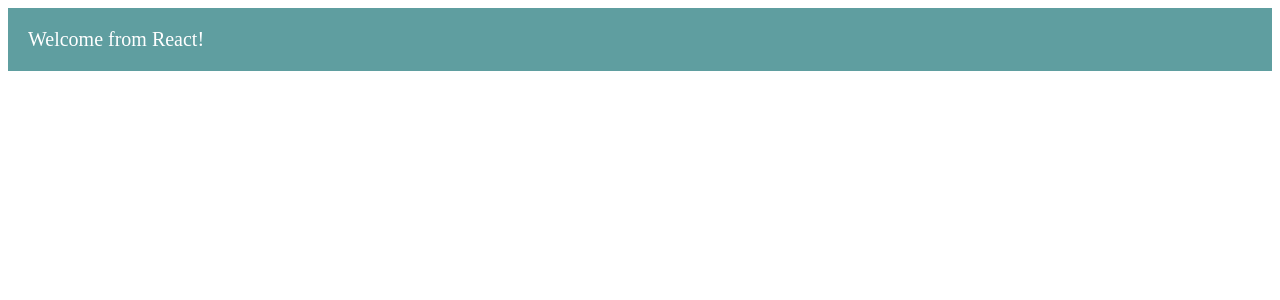
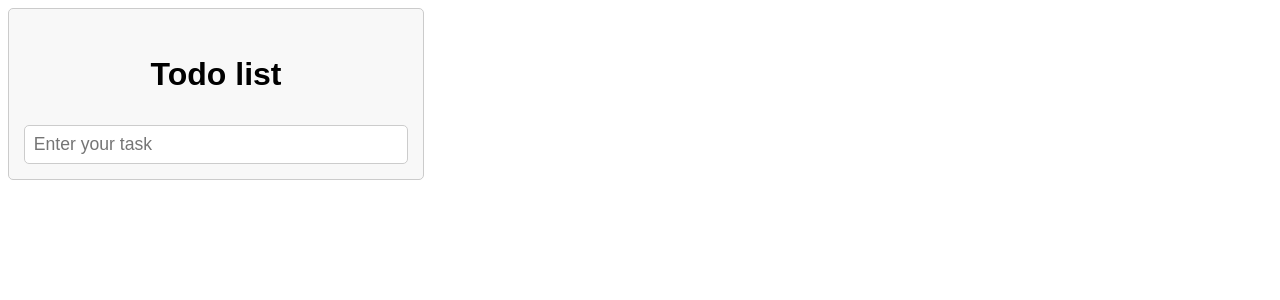
Before and after one commit to nguyenkhois/react-redux-simple-todo-list, a React app: page / in a window 1280 px wide. Shown: the top 300 px of the page. Built offline with nearby package versions, Linux system fonts and the light colour scheme; the HTML template or start-up script is replaced by a standard one.

Commit message:
Added example

```diff
--- a/package.json
+++ b/package.json
@@ -27,6 +27,7 @@
     "babel-preset-react": "^6.24.1",
     "babel-preset-stage-1": "^6.24.1",
     "css-loader": "^1.0.0",
+    "prop-types": "^15.6.2",
     "style-loader": "^0.21.0",
     "webpack": "^4.16.5",
     "webpack-cli": "^3.1.0",
--- a/src/app.jsx
+++ /dev/null
@@ -1,13 +0,0 @@
-import React, { Component } from 'react';
-import { Hello } from './hello';
-
-export default class App extends Component{
-    //Do stuff
-
-    //Render
-    render(){
-        return(
-            <Hello/>
-        );
-    }
-};
--- a/src/hello.jsx
+++ /dev/null
@@ -1,14 +0,0 @@
-import React, { Component } from 'react';
-
-export class Hello extends Component{
-    //Do stuff
-
-    //Render
-    render(){
-        return(
-            <div className="welcome">
-                Welcome from React!
-            </div>
-        );
-    }
-};
--- a/src/index.jsx
+++ b/src/index.jsx
@@ -1,10 +1,168 @@
-import React from 'react';
+import React, { Component } from 'react';
 import { render } from 'react-dom';
+import { createStore } from 'redux';
+import { Provider, connect } from 'react-redux';
 
 import css from './styles.css';
-import App from './app';
+import { TodoList, DoneList } from './list-render';
 
+/**
+ * STEP 0 - STRUCTURES
+ * For the main state object that is an object array
+ * let state = [{task1}, {task2}, {task3}, {taskn}];
+ *
+ * For the action object
+ * let action = {
+ *      type: 'YOUR_TYPE',
+ *      task: { id: <task_id>,
+ *              description: <task_description>,
+ *              isDone: <task_status:true/false> }
+ * }
+ *
+ * For a task (an item)
+ * let task = { id: <task_id>,
+ *              description: <task_description>,
+ *              isDone: <task_status:true/false> }
+ */
+
+
+/**
+ * STEP 1 - Creating reducer
+ * Input: state, action
+ * Output: a new state
+ */
+export let userReducer = (state, action) => {
+    state === undefined ? state = [] : null; // MAIN STATE
+
+    switch (action.type){
+        case 'ADD_TASK':
+            return state.concat(action.task);
+            break;
+        case 'REMOVE_TASK':
+            return state.filter((item) => item.id !== action.task.id);
+            break;
+        case 'CHECKED':
+            const itemIndex = state.findIndex((item) => item.id === action.task.id);
+            const newState = state.map((item, index) => index === itemIndex ? {...item, isDone: !item.isDone} : item);
+            return newState;
+            break;
+        case 'REMOVE_COMPLETED':
+            return state.filter((item) => !item.isDone);
+            break;
+        default:
+            return state;
+            break;
+    }
+};
+
+/**
+ * STEP 2 - Creating store
+ */
+const store = createStore(userReducer);
+
+/**
+ * STEP 3 - Creating Redux dispatchs (actions)
+ * View again step 0 to understand a dispatch (action) structure
+ * An action must has @type and @task
+ */
+const actionAddTask = (item) => ({ type: 'ADD_TASK', task: item });
+const actionRemoveTask = (item) => ({ type: 'REMOVE_TASK', task: item });
+const actionChecked = (item) => ({ type: 'CHECKED', task: item });
+const actionRemoveCompleted = () => ({ type: 'REMOVE_COMPLETED' });
+
+/**
+ * STEP 4A - Mapping all Redux dispatchs (actions) to React props
+ */
+const mapDispatchToProps = {
+    actionAddTask,
+    actionRemoveTask,
+    actionChecked,
+    actionRemoveCompleted
+};
+
+/**
+ * STEP 4B - Mapping Redux state to React props
+ * Redux state is @state that is default
+ * React prop is @todos that you name it
+ */
+const mapStateToProps = (state) => {
+    return {
+        todos: state
+    };
+};
+
+/**
+ * STEP 4C - Main class component
+ */
+export class TodoApp extends Component {
+    handleEnterKey = (e) => {
+        const userInput = e.target.value.trim(); // Get data from text input
+        if (e.keyCode === 13 && userInput.length > 0) {
+            const newItem = {
+                id: Date.now(),
+                description: userInput,
+                isDone: false
+            };
+            this.props.actionAddTask(newItem); // Using Redux dispatch on step 3
+
+            e.target.value = ''; // Clear text input
+        }
+    }
+
+    handleCheck = (itemId, e) => {
+        e.preventDefault();
+        const checkedItem = { id: itemId };
+        this.props.actionChecked(checkedItem);
+    }
+
+    handleRemove = (itemId, e) => {
+        e.preventDefault();
+        const removedItem = { id: itemId };
+        this.props.actionRemoveTask(removedItem);
+    }
+
+    handleClearCompleted = (e) => {
+        e.preventDefault();
+        this.props.actionRemoveCompleted();
+    }
+
+    render(){
+        let todoTasks = this.props.todos.filter((item) => !item.isDone);
+        let doneTasks = this.props.todos.filter((item) => item.isDone);
+        return(
+            <div>
+                {   // Using for showing the main state
+                    console.log('this.props.todos', this.props.todos)
+                }
+
+                <p>Todo list</p>
+                <input onKeyDown={(e)=>this.handleEnterKey(e)}
+                    type="text" minLength="1" maxLength="50" placeholder="Enter your task"/>
+
+                <TodoList items={todoTasks}
+                    fnCheck={(itemId, e)=>this.handleCheck(itemId, e)}
+                    fnRemove={(itemId, e)=>this.handleRemove(itemId, e)}/>
+
+                <DoneList items={doneTasks}
+                    fnCheck={(itemId, e)=>this.handleCheck(itemId, e)}
+                    fnRemove={(itemId, e)=>this.handleRemove(itemId, e)}
+                    fnClearCompleted={(e)=>this.handleClearCompleted(e)}/>
+            </div>
+        );
+    }
+};
+
+/**
+ * STEP 5 - Creating connection to main class component
+ */
+export const TodoX = connect(mapStateToProps, mapDispatchToProps)(TodoApp);
+
+/**
+ * STEP 6 - Rendering
+ */
 render(
-    <App/>,
-    document.getElementById('root')
+    <Provider store={store}>
+        <TodoX/>
+    </Provider>,
+    document.getElementById('app')
 );
--- /dev/null
+++ b/src/list-render.jsx
@@ -0,0 +1,50 @@
+import React, { Component } from 'react';
+
+export class TodoList extends Component {
+    render(){
+        let arrTasks = this.props.items;
+        if (arrTasks.length > 0)
+            return(
+                <div>
+                    <p>Uncompleted tasks</p>
+                    <ul>
+                        {arrTasks.map((item,key)=>{
+                            return (
+                                <li key={key}>
+                                    <input type="checkbox" onClick={e=>this.props.fnCheck(item.id, e)}/>
+                                    {item.description}
+                                    <button type="button" onClick={e=>this.props.fnRemove(item.id,e)}>Remove</button>
+                                </li>
+                            )
+                        })}
+                    </ul>
+                </div>
+            )
+        return null
+    }
+};
+
+export class DoneList extends React.Component{
+    render(){
+        let arrTasks = this.props.items;
+        if (arrTasks.length > 0)
+            return(
+                <div>
+                <p>Completed tasks</p>
+                    <ul>
+                        {arrTasks.map((item,key)=>{
+                            return (
+                                <li key={key}>
+                                    <input type="checkbox" onClick={e=>this.props.fnCheck(item.id,e)} defaultChecked/>
+                                    <span>{item.description}</span>
+                                    <button type="button" onClick={e=>this.props.fnRemove(item.id,e)}>Remove</button>
+                                </li>
+                            )
+                        })}
+                    </ul>
+                    <button type="button" onClick={e=>this.props.fnClearCompleted(e)}>Clear completed</button>
+                </div>
+            )
+        return null
+    }
+};
--- a/src/styles.css
+++ b/src/styles.css
@@ -1,6 +1,44 @@
-.welcome {
-    background-color: cadetblue;
-    color: white;
-    font-size: 20px;
-    padding: 20px;
+body{font-family: Arial, Helvetica, sans-serif;}
+ul{list-style-type: none;}
+button{
+    margin-left: 5px;
+    background-color: white;
+    color: black;
+    border: 1px solid #555555;
+    border-radius: 10px;
+    text-align: center;
+    text-decoration: none;
+    display: inline-block;
+    -webkit-transition-duration: 0.4s; /* Safari */
+    transition-duration: 0.4s;
+    cursor: pointer;
 }
+button:hover{background-color: #555555;color: white;}
+
+#app{width: 26em;}
+#app input[type="text"]{
+    /* Clear the user's operating system's theme */
+    -webkit-appearance: none;
+    -moz-appearance: none;
+
+    /* Apply own styles */
+    transition: all 0.30s ease-in-out;
+    -webkit-transition: all 0.30s ease-in-out;
+    -moz-transition: all 0.30s ease-in-out;
+    -o-transition: all 0.30s ease-in-out;
+    outline: none;
+    border: 1px solid #ccc;
+    border-radius: 5px;
+    font-size: 1.1em;
+
+    width: 95%;
+    height: 2em;
+}
+#app input[type="text"]:focus{border: 1px solid #0094ff;box-shadow: 0 0 5px #0094ff;}
+#app input[type="checkbox"]{width: 1.3em;height: 1.3em;position: relative;}
+#app > div{padding: 15px;margin:0;position: relative;user-select: none;-moz-user-select: none;-ms-user-select: none;-webkit-user-select: none;background: #f8f8f8;border: thin solid #cbcbcb;border-radius: 5px;}
+#app > div > p:first-child {font-size: 2em;font-weight: bold;text-align: center;}
+#app > div > input {padding-left: 0.5em;padding-right: 0.5em;}
+#app > div > div > p:first-child {font-size: 1.1em;font-weight: bold;}
+#app > div > div > ul > li span {text-decoration: line-through;}
+#app > div > div > button {padding: 0.5em; border-radius: 20px;}
```
Also changed, not shown: 3 other files (tests, documents, lock files or other folders).
